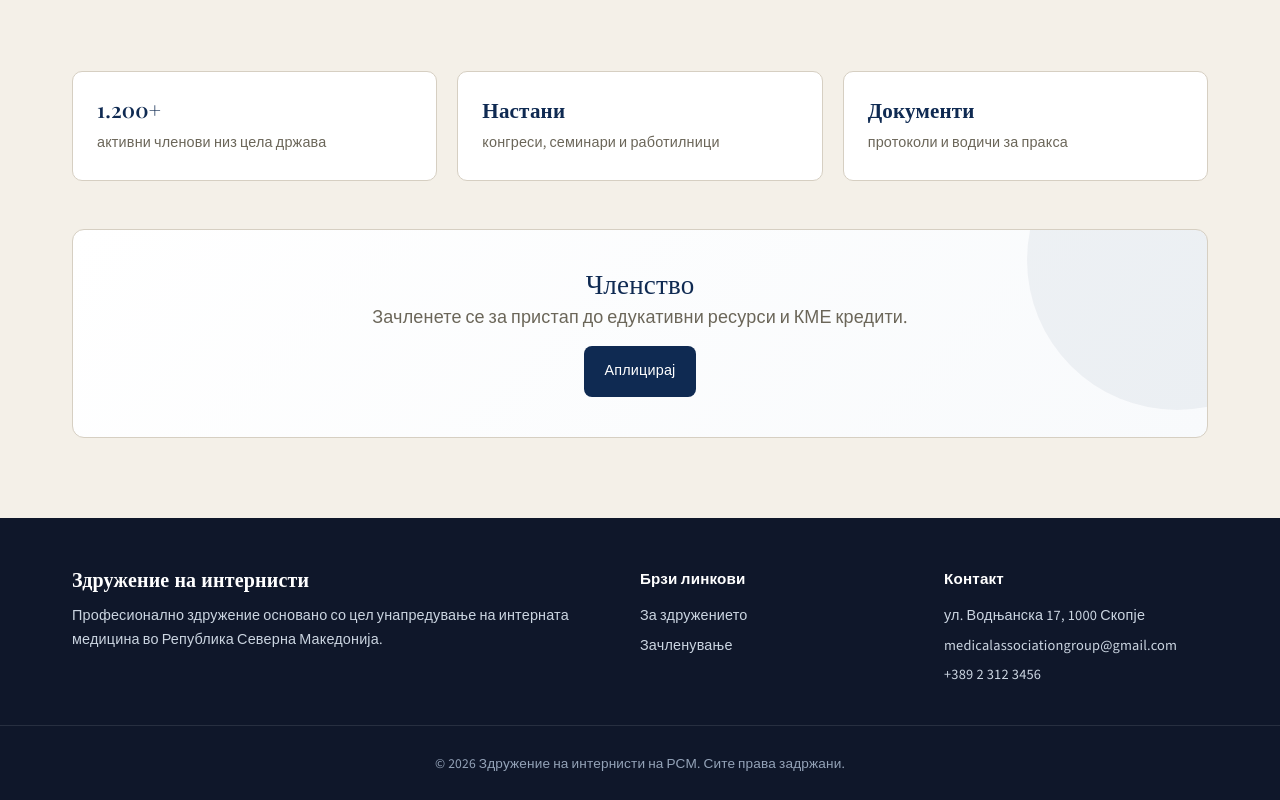
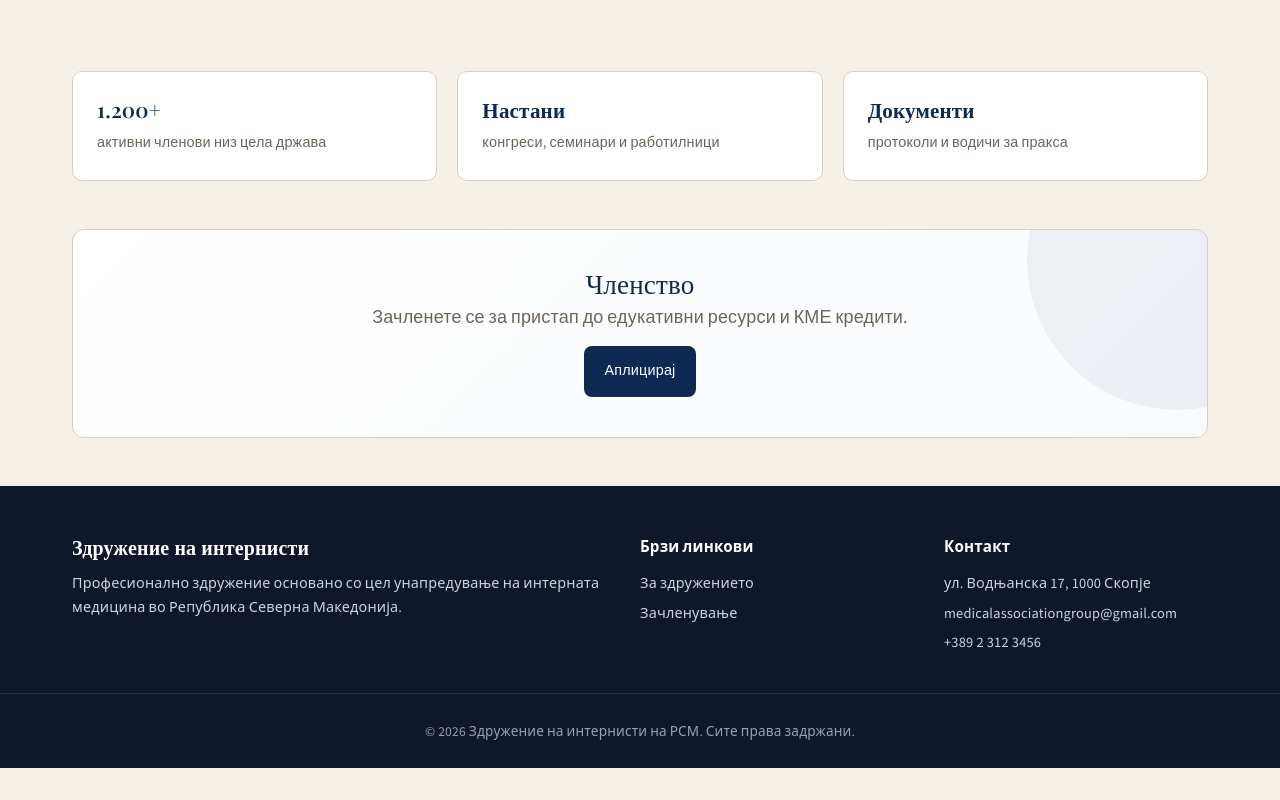
Before and after one commit to EvgenijaSotiroska/medical-association-app, a React (Vite) app in the folder frontend/: page / in a window 1280 px wide. Shown: the part 596-1396 px from the top of the page. After the commit the page ends 1364 px from the top, so only its background shows below. Built offline with nearby package versions, Linux system fonts and the light colour scheme.

Commit message:
Add Footer component to layout, fix home page hover buttons

```diff
--- /dev/null
+++ b/frontend/src/ui/components/layout/Footer/Footer.css
@@ -0,0 +1,78 @@
+.footer {
+    width: 100%;
+    margin-top: auto;
+    background: #0f172a;
+    color: #e5e7eb;
+    padding: 3rem 0 1.5rem;
+}
+
+.footer__grid {
+    max-width: 1200px;
+    margin: 0 auto;
+    padding: 0 2rem;
+    display: grid;
+    grid-template-columns: 2fr 1fr 1fr;
+    gap: 2.5rem;
+}
+
+.footer__col h3 {
+    font-family: 'Playfair Display', serif;
+    font-size: 1.25rem;
+    margin-bottom: 0.8rem;
+    color: #ffffff;
+}
+
+.footer__col h4 {
+    font-size: 0.95rem;
+    margin-bottom: 0.8rem;
+    color: #ffffff;
+}
+
+.footer__col p,
+.footer__col li {
+    font-size: 0.9rem;
+    color: #cbd5e1;
+    line-height: 1.6;
+    margin-bottom: 0.4rem;
+}
+
+.footer__col ul {
+    list-style: none;
+    padding: 0;
+    margin: 0;
+}
+
+.footer__col li {
+    cursor: pointer;
+    transition: 0.15s;
+}
+
+.footer__col li:hover {
+    color: #ffffff;
+}
+
+.footer__col a {
+    color: #cbd5e1;
+    text-decoration: none;
+    transition: color 0.15s;
+}
+
+.footer__col a:hover {
+    color: #ffffff;
+}
+
+.footer__bottom {
+    text-align: center;
+    margin-top: 2rem;
+    padding-top: 1.5rem;
+    border-top: 1px solid rgba(255, 255, 255, 0.1);
+    font-size: 0.85rem;
+    color: #94a3b8;
+}
+
+@media (max-width: 900px) {
+    .footer__grid {
+        grid-template-columns: 1fr;
+        text-align: left;
+    }
+}
--- /dev/null
+++ b/frontend/src/ui/components/layout/Footer/Footer.jsx
@@ -0,0 +1,48 @@
+import { Link } from "react-router";
+import "./Footer.css";
+
+export default function Footer() {
+    const isAuthenticated = !!localStorage.getItem("token");
+
+    return (
+        <footer className="footer">
+            <div className="footer__grid">
+                <div className="footer__col">
+                    <h3>Здружение на интернисти</h3>
+                    <p>
+                        Професионално здружение основано со цел унапредување на интерната
+                        медицина во Република Северна Македонија.
+                    </p>
+                </div>
+
+                <div className="footer__col">
+                    <h4>Брзи линкови</h4>
+                    <ul>
+                        <li><Link to="/">За здружението</Link></li>
+                        {isAuthenticated && (
+                            <>
+                                <li><Link to="/announcements">Соопштенија</Link></li>
+                                <li><Link to="/my-events">Мои настани</Link></li>
+                                <li><Link to="/profile">Мој профил</Link></li>
+                            </>
+                        )}
+                        {!isAuthenticated && (
+                            <li><Link to="/register">Зачленување</Link></li>
+                        )}
+                    </ul>
+                </div>
+
+                <div className="footer__col">
+                    <h4>Контакт</h4>
+                    <p>ул. Водњанска 17, 1000 Скопје</p>
+                    <p>medicalassociationgroup@gmail.com</p>
+                    <p>+389 2 312 3456</p>
+                </div>
+            </div>
+
+            <div className="footer__bottom">
+                © 2026 Здружение на интернисти на РСМ. Сите права задржани.
+            </div>
+        </footer>
+    );
+}
--- a/frontend/src/ui/components/layout/Layout/Layout.jsx
+++ b/frontend/src/ui/components/layout/Layout/Layout.jsx
@@ -1,5 +1,7 @@
 import Header from "../Header/Header.jsx";
 import { Outlet } from 'react-router';
+import Footer from "../Footer/Footer.jsx";
+
 import './Layout.css';
 
 const Layout = () => {
@@ -9,6 +11,7 @@ const Layout = () => {
             <main className="outlet-container">
                 <Outlet />
             </main>
+            <Footer />
         </div>
     );
 };
--- a/frontend/src/ui/pages/home/HomePage.css
+++ b/frontend/src/ui/pages/home/HomePage.css
@@ -116,37 +116,17 @@
     border: 1px solid #d6cfc2;
     border-radius: 10px;
     padding: 1.5rem;
-    transition: all 0.25s ease;
-    cursor: pointer;
-}
-
-.home-card:hover {
-    transform: translateY(-6px);
-    box-shadow: 0 15px 35px rgba(15, 42, 82, 0.15);
-    border-color: #0f2a52;
-    background: linear-gradient(180deg, #ffffff 0%, #f8fafc 100%);
 }
 
 .home-card h3 {
     font-family: 'Playfair Display', serif;
     color: #0f2a52;
     margin-bottom: 0.5rem;
-    transition: all 0.25s ease;
-}
-
-.home-card:hover h3 {
-    color: #0f2a52;
-    letter-spacing: 0.5px;
 }
 
 .home-card p {
     color: #6b6659;
     font-size: 0.9rem;
-    transition: color 0.2s ease;
-}
-
-.home-card:hover p {
-    color: #334155;
 }
 
 .home-cta {
--- a/frontend/src/ui/pages/home/HomePage.jsx
+++ b/frontend/src/ui/pages/home/HomePage.jsx
@@ -80,66 +80,6 @@ export default function HomePage() {
             </section>
             )}
 
-            <footer className="home-footer">
-
-                <div className="home-footer__grid">
-
-                    <div className="home-footer__col">
-                        <h3>Здружение на интернисти</h3>
-                        <p>
-                            Професионално здружение основано со цел унапредување на интерната
-                            медицина во Република Северна Македонија.
-                        </p>
-                    </div>
-
-                    <div className="home-footer__col">
-                        <h4>Брзи линкови</h4>
-                        <ul>
-                            <li>
-                                <Link to="/">За здружението</Link>
-                            </li>
-
-                            {isAuthenticated && (
-                                <>
-                                    <li>
-                                        <Link to="/announcements">
-                                            Соопштенија
-                                        </Link>
-                                    </li>
-
-                                    <li>
-                                        <Link to="/announcements">
-                                            Настани
-                                        </Link>
-                                    </li>
-                                </>
-                            )}
-
-                            {!isAuthenticated && (
-                                <li>
-                                    <Link to="/register">
-                                        Зачленување
-                                    </Link>
-                                </li>
-                            )}
-                        </ul>
-                    </div>
-
-                    <div className="home-footer__col">
-                        <h4>Контакт</h4>
-                        <p>ул. Водњанска 17, 1000 Скопје</p>
-                        <p>medicalassociationgroup@gmail.com</p>
-                        <p>+389 2 312 3456</p>
-                    </div>
-
-                </div>
-
-                <div className="home-footer__bottom">
-                    © 2026 Здружение на интернисти на РСМ. Сите права задржани.
-                </div>
-
-            </footer>
-
         </div>
 
 
```
